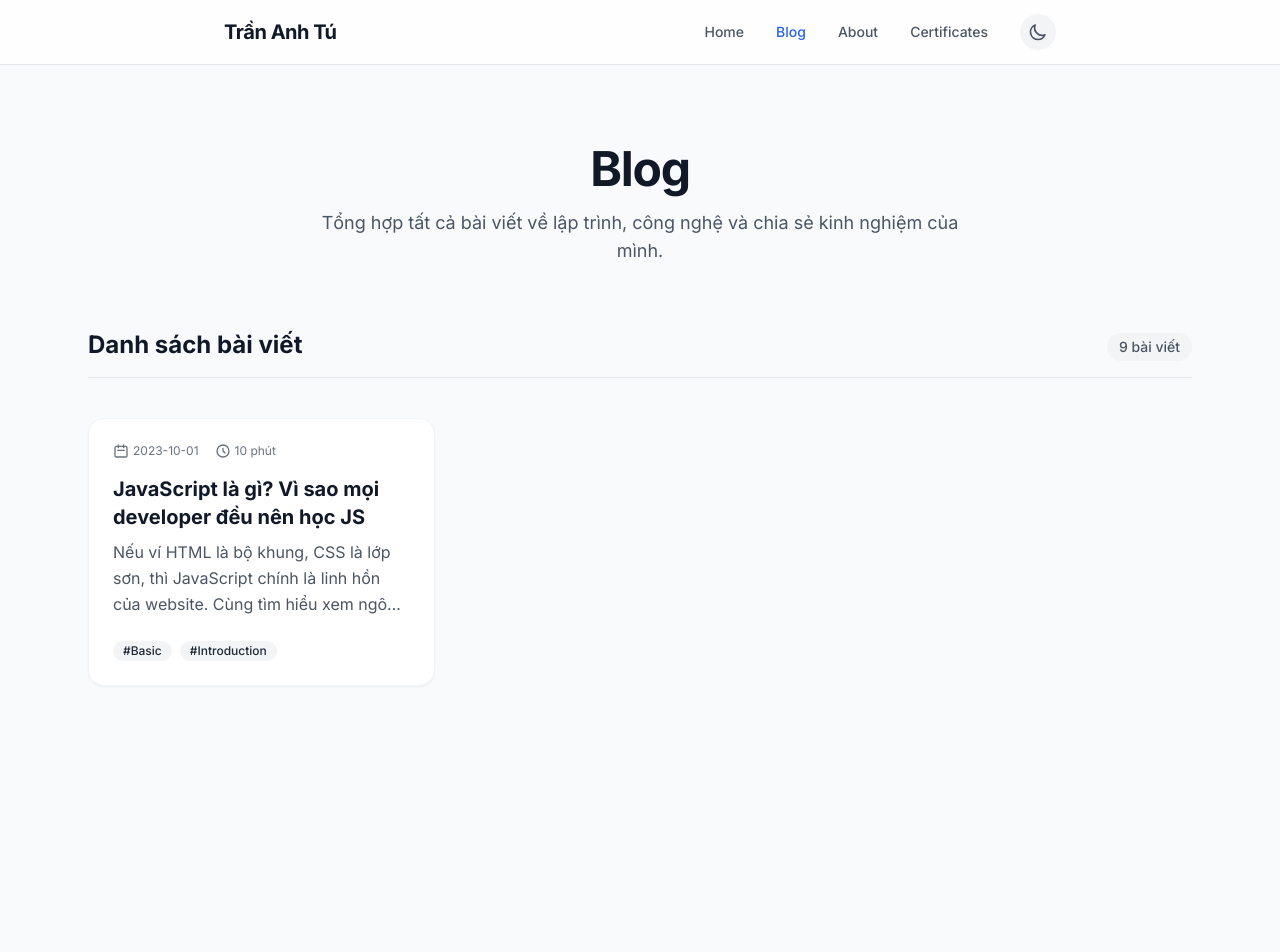
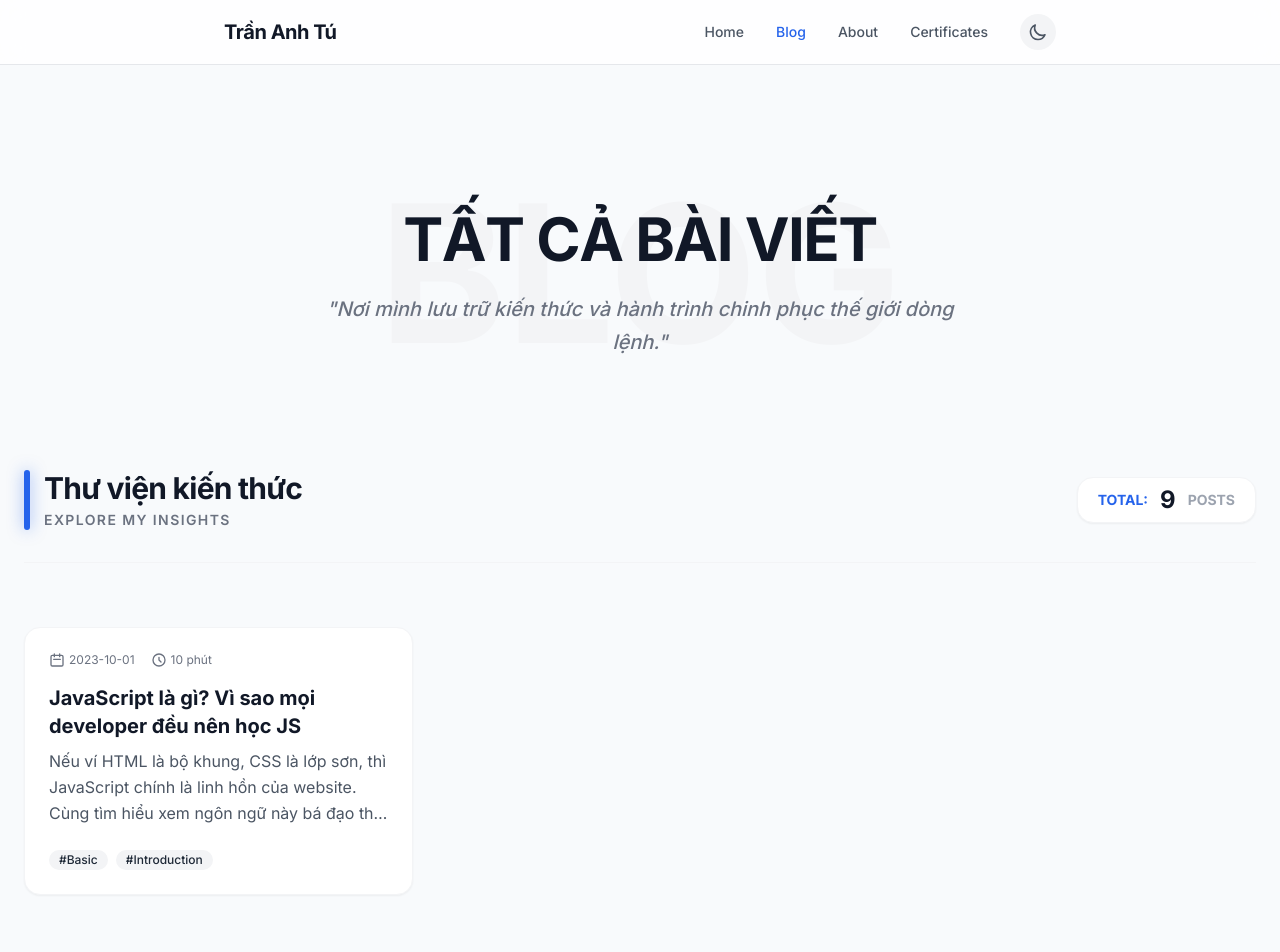
Before and after one commit to Shinjiiiiiiiii/TranAnhTuBlog, a React (Vite) app: page /blog in a window 1280 px wide. Shown: the top 952 px of the page. Built offline with nearby package versions, Linux system fonts and the light colour scheme.

Commit message:
Update BlogPage.tsx

```diff
--- a/pages/BlogPage.tsx
+++ b/pages/BlogPage.tsx
@@ -4,41 +4,75 @@ import { blogPosts } from "../data/posts";
 import usePageTitle from "../hooks/usePageTitle";
 
 const BlogPage: React.FC = () => {
-  usePageTitle("Những Blog của mình");
+  usePageTitle("Blog Cá Nhân | Trần Anh Tú");
 
   return (
-    <div className="max-w-6xl mx-auto px-4 sm:px-6 py-12 animate-fade-in">
-      <div className="text-center mb-16" data-aos="fade-up">
-        <h1 className="text-3xl md:text-5xl font-extrabold text-gray-900 dark:text-white mb-4 tracking-tight">
-          Blog
+    <div className="max-w-7xl mx-auto px-4 sm:px-6 py-16 animate-fade-in space-y-16">
+      {/* Header Section - Thiết kế tối giản nhưng mạnh mẽ */}
+      <header className="relative py-12 text-center" data-aos="fade-down">
+        {/* Decorative Element: Chữ Blog làm nền mờ phía sau */}
+        <span className="absolute top-0 left-1/2 -translate-x-1/2 text-9xl md:text-[12rem] font-black text-gray-100 dark:text-white/5 select-none -z-10 pt-4">
+          BLOG
+        </span>
+
+        <h1 className="text-4xl md:text-6xl font-black text-gray-900 dark:text-white mb-6 tracking-tight uppercase">
+          Tất cả bài viết
         </h1>
-        <p className="text-lg text-gray-600 dark:text-gray-300 max-w-2xl mx-auto">
-          Tổng hợp tất cả bài viết về lập trình, công nghệ và chia sẻ kinh
-          nghiệm của mình.
+        <p className="text-xl text-gray-500 dark:text-gray-400 max-w-2xl mx-auto font-medium leading-relaxed italic">
+          "Nơi mình lưu trữ kiến thức và hành trình chinh phục thế giới dòng lệnh."
         </p>
+      </header>
+
+      {/* Stats & Filter Bar */}
+      <div
+        className="flex flex-col md:flex-row items-center justify-between gap-6 border-b border-gray-100 dark:border-gray-800 pb-8"
+        data-aos="fade-up"
+      >
+        <div className="relative pl-5">
+          <div className="absolute left-0 top-0 bottom-0 w-1.5 bg-primary-600 rounded-full shadow-[0_0_15px_rgba(37,99,235,0.5)]" />
+          <h2 className="text-3xl font-black text-gray-900 dark:text-white tracking-tight">
+            Thư viện kiến thức
+          </h2>
+          <p className="text-gray-500 dark:text-gray-400 text-sm font-semibold uppercase tracking-widest mt-1">
+            Explore my insights
+          </p>
+        </div>
+
+        <div className="group flex items-center gap-3 px-5 py-2.5 rounded-2xl bg-white dark:bg-dark-card border border-gray-100 dark:border-gray-800 shadow-sm transition-all hover:border-primary-500">
+           <span className="text-sm font-black text-primary-600 dark:text-primary-400">
+             TOTAL:
+           </span>
+           <span className="text-2xl font-black text-gray-900 dark:text-white leading-none">
+             {blogPosts.length}
+           </span>
+           <span className="text-sm font-bold text-gray-400 uppercase">
+             Posts
+           </span>
+        </div>
       </div>
 
-      <div
-        className="flex items-end justify-between mb-10 border-b border-gray-200 dark:border-gray-800 pb-4"
-        data-aos="fade-up"
-        data-aos-delay="100"
-      >
-        <div>
-          <h2 className="text-2xl font-bold text-gray-900 dark:text-white">
-            Danh sách bài viết
-          </h2>
-        </div>
-        <span className="inline-block px-3 py-1 rounded-full bg-gray-100 dark:bg-gray-800 text-gray-600 dark:text-gray-300 text-sm font-medium">
-          {blogPosts.length} bài viết
-        </span>
+      {/* Blog Grid - Hiệu ứng hiển thị mượt mà */}
+      <div className="grid gap-x-8 gap-y-12 md:grid-cols-2 lg:grid-cols-3">
+        {blogPosts.map((post, index) => (
+          <div
+            key={post.id}
+            data-aos="fade-up"
+            data-aos-delay={index * 50}
+            className="group"
+          >
+            {/* Bọc PostCard để thêm hiệu ứng hover toàn thẻ nếu cần */}
+            <div className="transition-transform duration-500 group-hover:-translate-y-3">
+              <PostCard post={post} />
+            </div>
+          </div>
+        ))}
       </div>
 
-      <div className="grid gap-8 md:grid-cols-2 lg:grid-cols-3">
-        {blogPosts.map((post, index) => (
-          <div key={post.id} data-aos="fade-up" data-aos-delay={index * 50}>
-            <PostCard post={post} />
-          </div>
-        ))}
+      {/* Footer mờ của trang Blog */}
+      <div className="pt-20 text-center border-t border-gray-100 dark:border-gray-800">
+        <p className="text-gray-400 dark:text-gray-600 font-medium tracking-wide italic">
+          Đang cập nhật thêm nhiều nội dung thú vị...
+        </p>
       </div>
     </div>
   );
```
